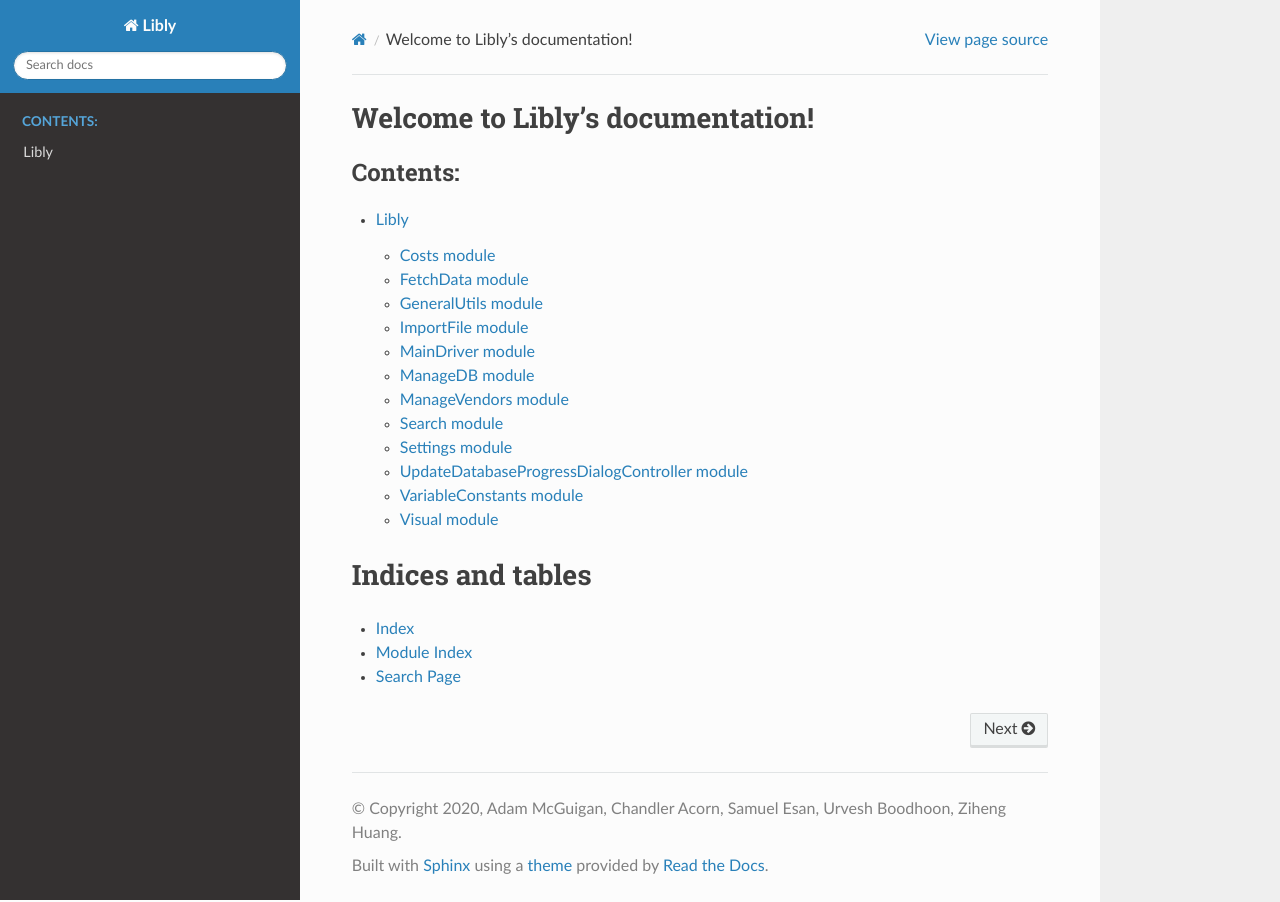
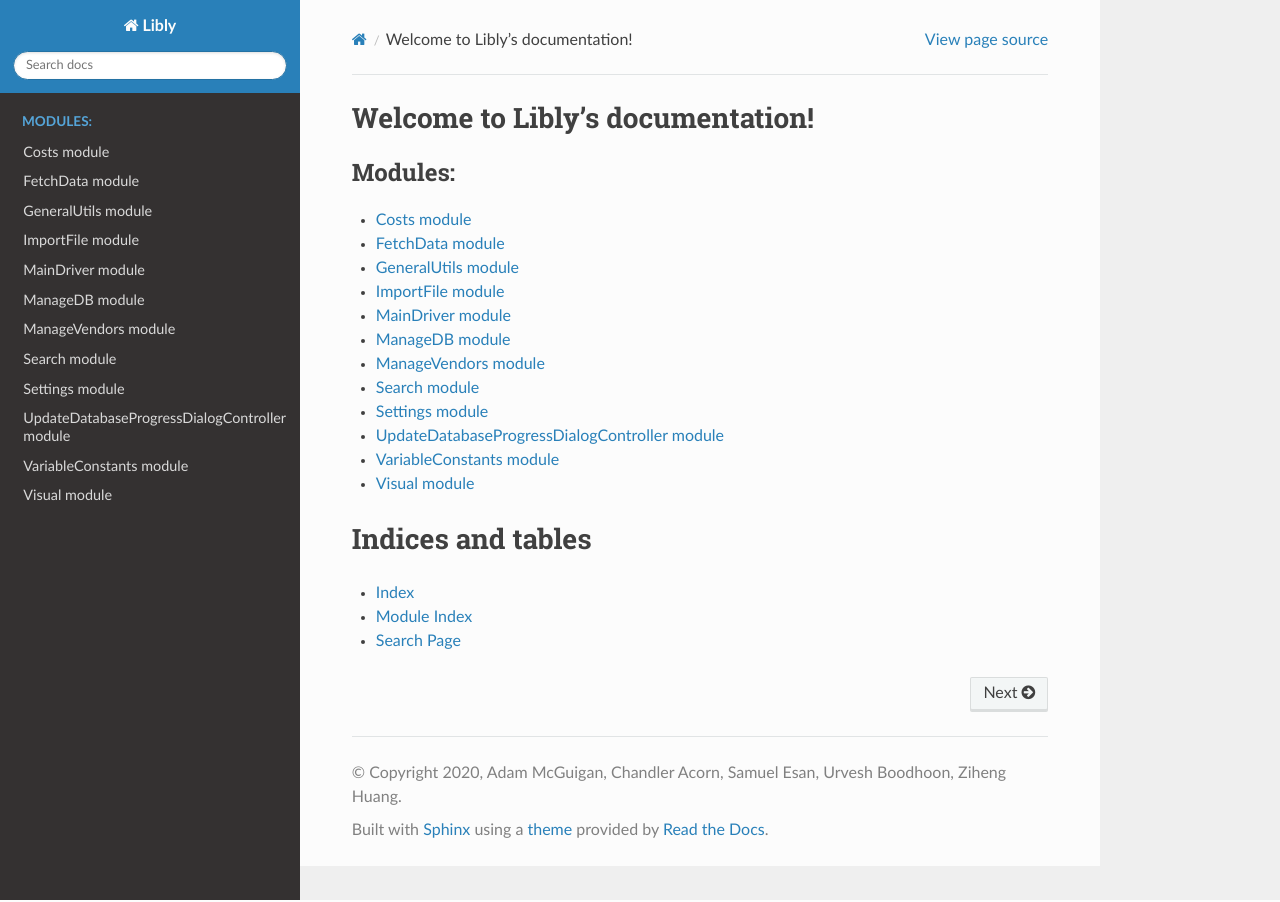
Before and after one commit to CS-4820-Library-Project/COUNTER-5-Report-Tool-2020-5.0, a Sphinx documentation site: the page built from docs/index.rst, in a window 1280 px wide. Built offline with Sphinx 7.4.7 and the Read the Docs theme 2.0.0, drawn with Linux system fonts in a browser that asks for light colours.

Commit message:
Moved modules from modules.rst to index.rst, removed modules.rst

```diff
--- a/docs/index.rst
+++ b/docs/index.rst
@@ -8,9 +8,20 @@
 
 .. toctree::
    :maxdepth: 2
-   :caption: Contents:
+   :caption: Modules:
 
-   modules
+   Costs
+   FetchData
+   GeneralUtils
+   ImportFile
+   MainDriver
+   ManageDB
+   ManageVendors
+   Search
+   Settings
+   UpdateDatabaseProgressDialogController
+   VariableConstants
+   Visual
 
 
 Indices and tables
```
Also changed, not shown: docs/modules.rst (deleted, +0 -18 lines).
